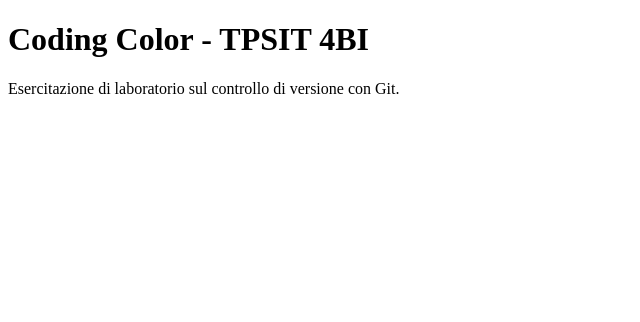
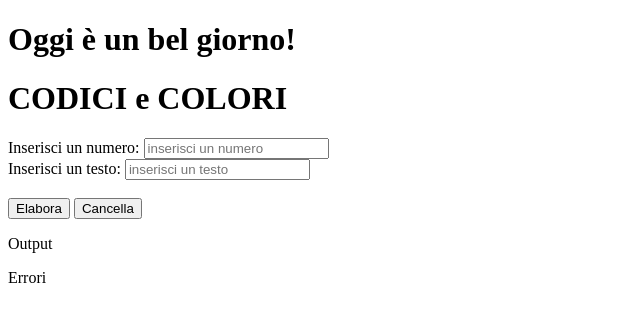
Before and after one commit to L-Barlozzi/Coding_color, a plain HTML site: page index.html in a window 1280 px wide. Shown: the whole page, without its empty margins (0-640 px from the left). Drawn offline with Linux system fonts and the light colour scheme.

Commit message:
Aggiunta struttura scheletro View in index.html (Slide 14)

```diff
--- a/index.html
+++ b/index.html
@@ -1,14 +1,36 @@
 <!DOCTYPE html>
 <html lang="it">
+
 <head>
-    <meta charset="UTF-8">
-    <meta name="viewport" content="width=device-width, initial-scale=1.0">
-    <title>Coding Color</title>
-    <link rel="stylesheet" href="style.css">
+    <meta charset="utf-8">
+    <title>Coding&Color - 4BI</title>
+    <link href="styles.css" rel="stylesheet" type="text/css" />
 </head>
+
 <body>
-    <h1>Coding Color - TPSIT 4BI</h1>
-    <p>Esercitazione di laboratorio sul controllo di versione con Git.</p>
+    <div id="header">
+        <h1 id="saluto">Oggi è un bel giorno!</h1>
+    </div>
+    <div id="title">
+        <h1>CODICI e COLORI</h1>
+    </div>
+    <div id="input">
+        <label for="inNumber">Inserisci un numero: </label>
+        <input id="inNumber" placeholder="inserisci un numero">
+        <br>
+        <label for="inText">Inserisci un testo: </label>
+        <input id="inText" placeholder="inserisci un testo">
+        <br><br>
+        <button type="button" id="btnElabora" onclick="elabora()">Elabora</button>
+        <button type="button" id="btnCancella" onclick="reset()">Cancella</button>
+    </div>
+    <div id="output">
+        <p id="outText">Output</p>
+    </div>
+    <div>
+        <p id="error">Errori</p>
+    </div>
     <script src="script.js"></script>
 </body>
+
 </html>
```
